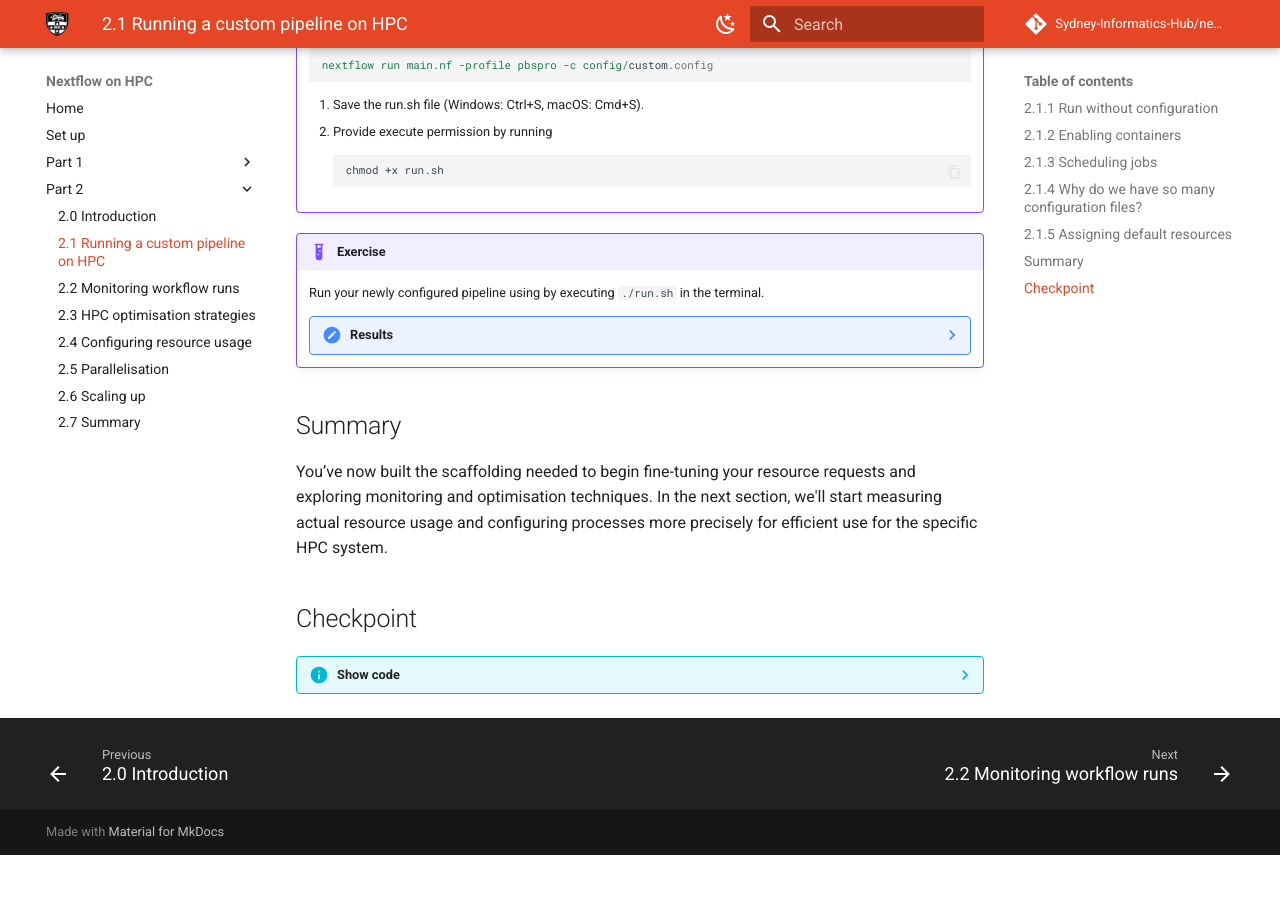
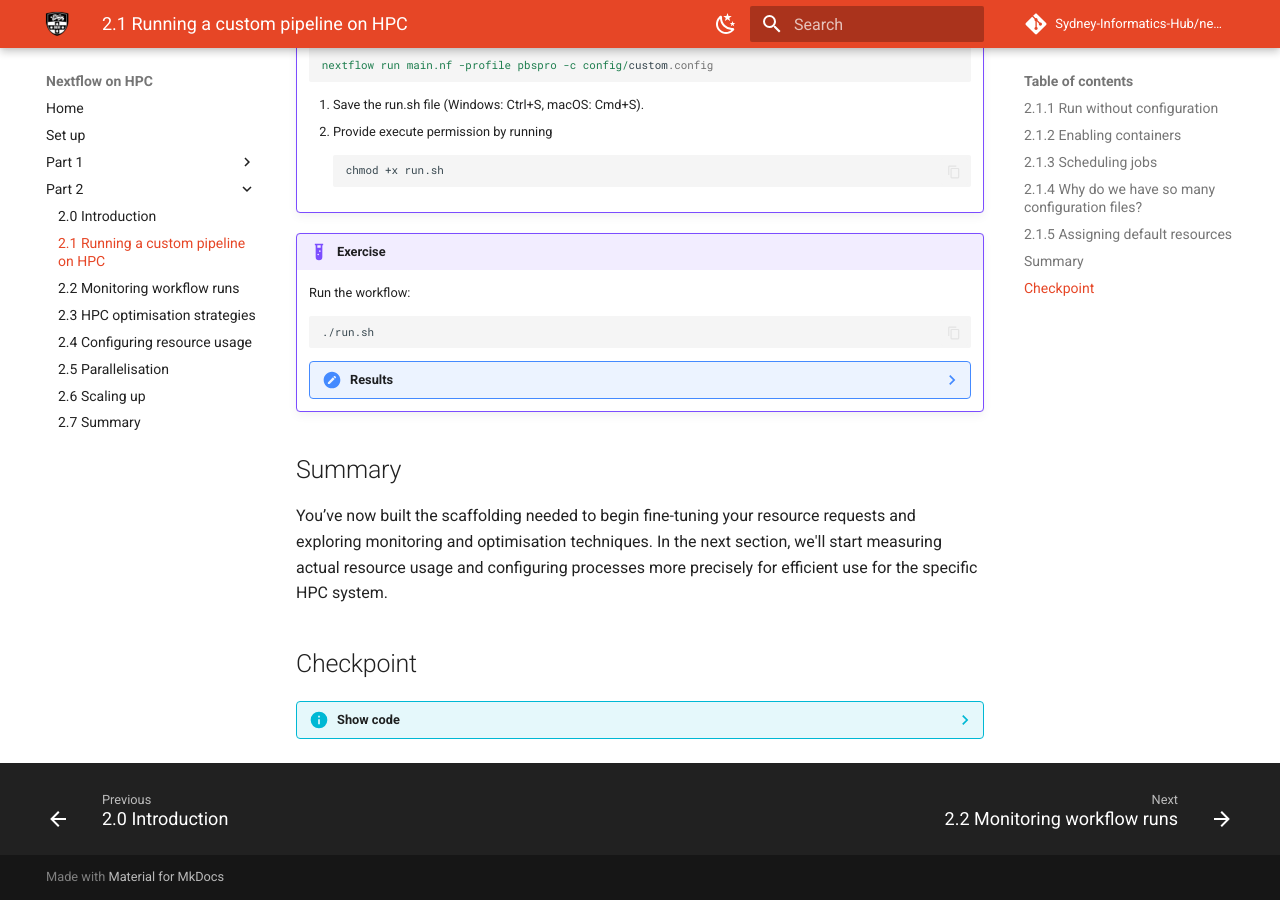
Before and after one commit to Sydney-Informatics-Hub/nextflow-hpc-workshop, an MkDocs documentation site: the page built from docs/part2/21_firstrun.md, in a window 1280 px wide and 900 px high, scrolled down 7943 px. Built offline with MkDocs 1.6.1 and Material for MkDocs 9.7.7, drawn with Linux system fonts in a browser that asks for light colours; comment, search, counter and statistics services are not loaded; before the commit the page ends 8798 px from its top, so only the background shows below that.

Commit message:
2.1 Update 2.1.5 run command

````diff
--- a/docs/part2/21_firstrun.md
+++ b/docs/part2/21_firstrun.md
@@ -631,7 +631,12 @@ While we could manually run the Nextflow command each time, using a run script c
 
 !!! example "Exercise"
 
-    Run your newly configured pipeline using by executing `./run.sh` in the terminal.
+    Run the workflow:
+
+    ```bash
+    ./run.sh
+    ```
+
     ??? note "Results"
 
         On both Gadi and Setonix, both runs should now be successful and
````
